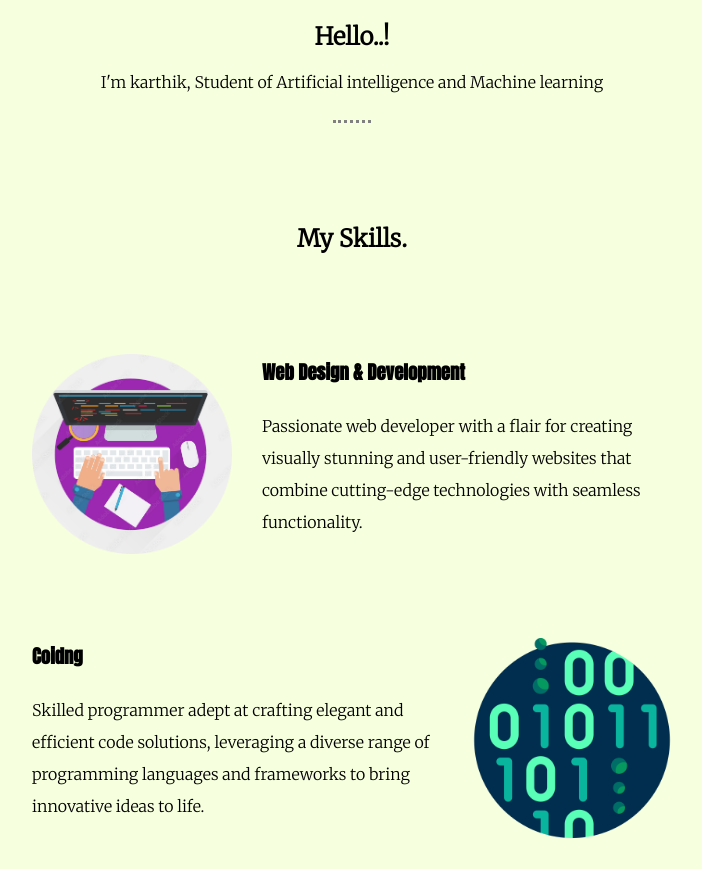
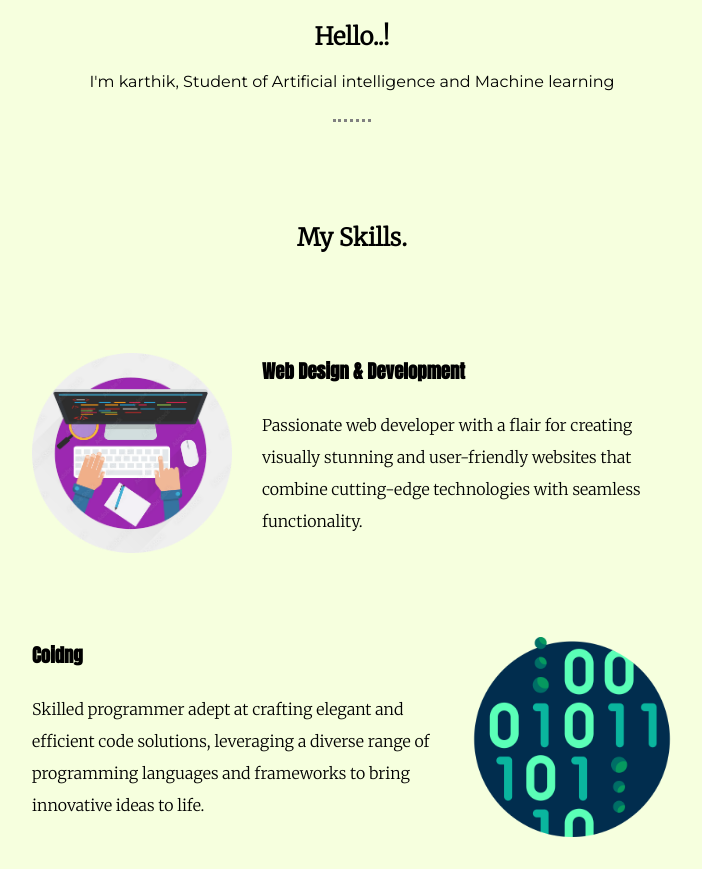
Before and after one commit to karthikvirodhula/personal-website2, a plain HTML site: page index.html in a window 1280 px wide. Shown: the part 1053-1922 px from the top of the page, without its empty margins (288-990 px from the left). Drawn offline with Linux system fonts and the light colour scheme.

Commit message:
Update styles.css

```diff
--- a/styles.css
+++ b/styles.css
@@ -5,6 +5,9 @@
     background-color: black;
     color: white;
     margin: 0px;
+}
+.shortline{
+    font-family: 'Montserrat', sans-serif;
 }
 
 h1{
```
